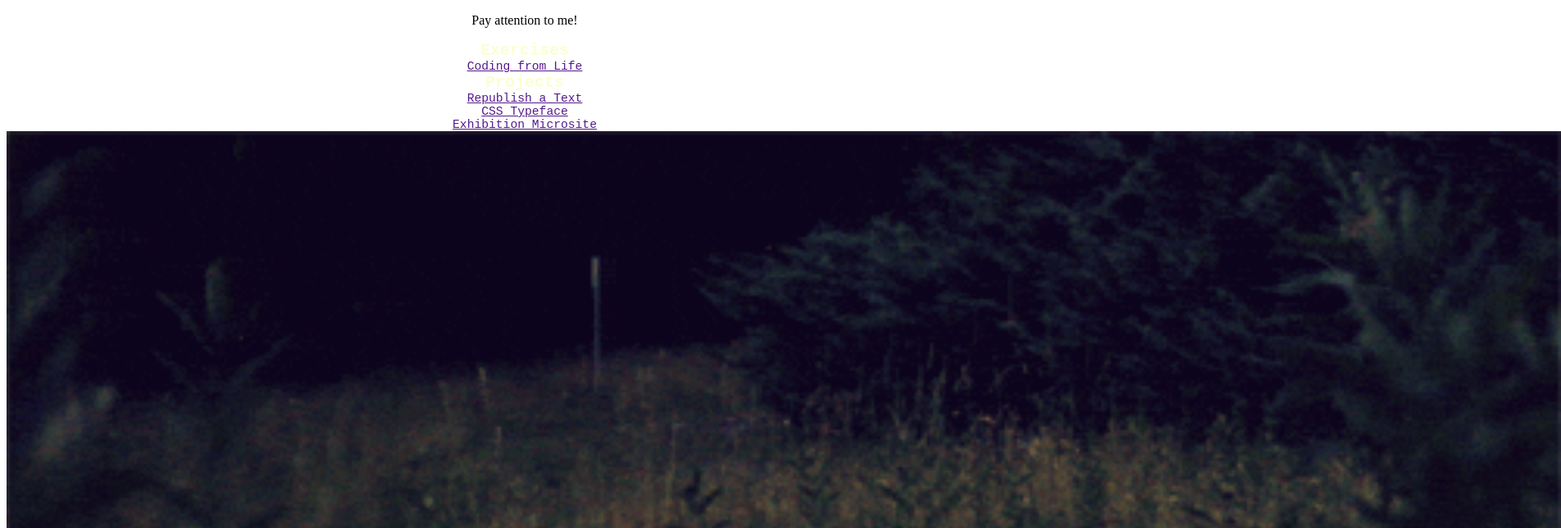
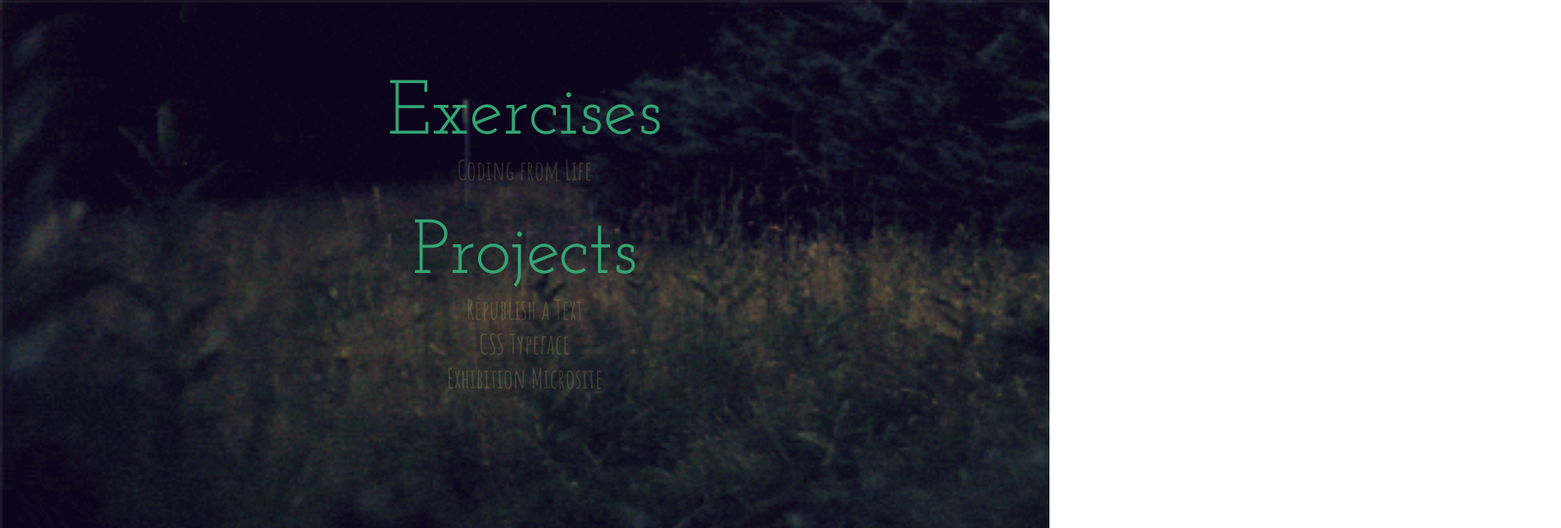
Before and after one commit to yaelf417/interactive2, a plain HTML site: page index.html in a window 1280 px wide. Shown: the top 644 px of the page at 82% size, 1904 px wide, since content can reach past the window. Drawn offline with Linux system fonts and the light colour scheme; files whose address does not match are found by name.

Commit message:
homepage

```diff
--- a/css/styles.css
+++ b/css/styles.css
@@ -12,9 +12,15 @@
 
 }
 */
+
+body{
+	background-repeat: none;
+	background-size: 1500px;
+}
 #container {
 
 }
+/*
 img {
 	z-index: 0;
 	background-position: top left;
@@ -22,28 +28,36 @@ img {
 	width: 150%;
 	height: 150%;
 }
-
+*/
 #text_container {
 	z-index: 5;
 	text-align: center;
+	padding-top: 50px;
 }
 .headlines {
-	font-family: "Courier New", Courier, monospace;
-	font-weight: 900;
-	font-size: 15pt;
+	font-family: 'Josefin Slab', serif;
+	font-weight: 400;
+	font-size: 70pt;
 	z-index: 5;
-	color: #faffd1;
+	color: #33A673;
+	padding-top: 35px;
 }
 
 .links {
 
-	font-family: "Courier New", Courier, monospace;
-	font-weight: 400;
-	font-size: 11pt;
+	font-family: 'Amatic SC', cursive;
+	font-weight: 700;
+	font-size: 25pt;
 	z-index: 5;
-	color: #636549;
-	text-decoration: none;
+
 }
+
+a:-webkit-any-link {
+    color: #fff066;
+    text-decoration: none;
+    cursor: auto;
+}
+
 /*
 a {
 	color: black;
@@ -54,24 +68,25 @@ a {
 	z-index: 5;
 }
 */
+/*
 a:hover {
 	color: yellow;
 }
+*/
 
-
-.pulsate {
-    -webkit-animation: pulsate 2s ease-in-out;
+.links {
+    -webkit-animation: pulsate 2.5s ease-in-out;
     -webkit-animation-iteration-count: infinite;
-    opacity: 0.5;
+    opacity: 0.25;
 }
 @-webkit-keyframes pulsate {
     0% {
-        opacity: 0.25;
+        opacity: 0.15;
     }
     50% {
         opacity: 1.0;
     }
     100% {
-        opacity: 0.25;
+        opacity: 0.15;
     }
 }
--- a/index.html
+++ b/index.html
@@ -7,16 +7,18 @@
     <title>Yael's Homepage</title>
     <meta charset="utf-8" />
     <link rel="stylesheet" href="css/styles.css" type="text/css" />
+    <link href="https://fonts.googleapis.com/css?family=Amatic+SC:400,700|Josefin+Slab:400,600,700" rel="stylesheet">
 </head>
 
 <body>
+    <body background="images/fireflies.gif" style=width: "500px" height: "245px">
 
     <div id="container">
 
 
         <div id="text_container">
 
-            <p class="pulsate">Pay attention to me!</p>
+
 
             <div class="headlines">Exercises</div>
 
@@ -34,8 +36,10 @@
                 <a href="" target="blank">Exhibition Microsite</a>
             </div>
         </div>
+        <!--
         <img src="images/fireflies.gif"
                 width: "500" height: "245"></a>
+        -->
     </div>
 
 </div>
```
